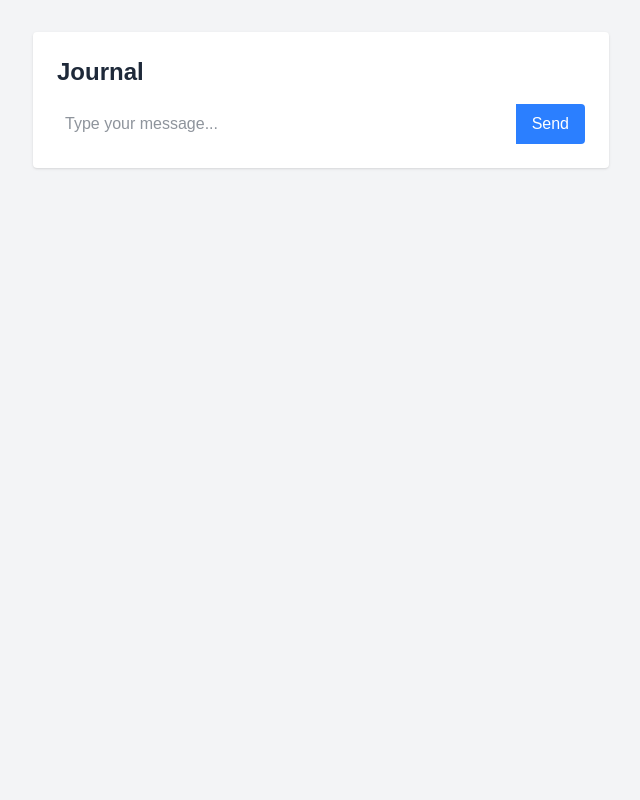
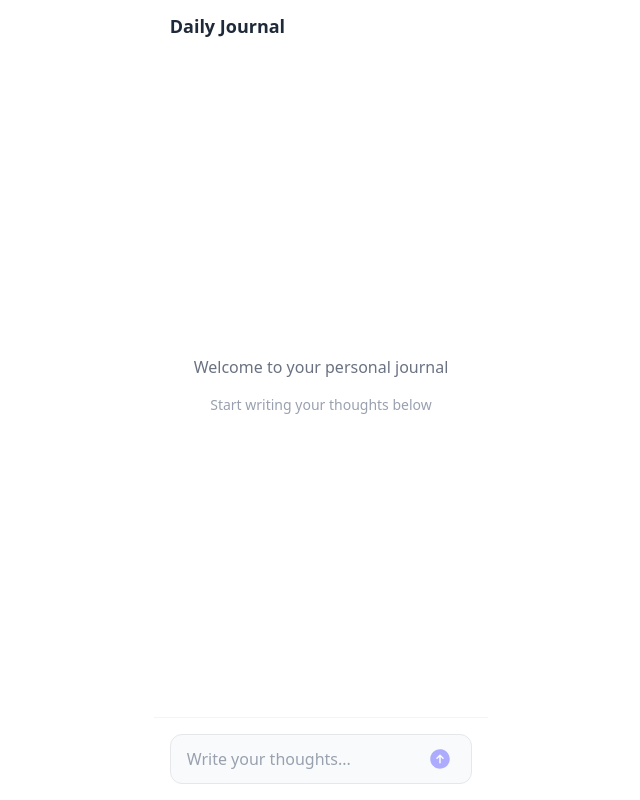
Before and after one commit to has-bi/theramind, a Next.js app: page /journal in a window 1280 px wide. Shown: the whole page, without its empty margins (319-959 px from the left). Built offline with nearby package versions, Linux system fonts and the light colour scheme.

Commit message:
feat: add styling for interactive chatbot to have chat input, chat bubble, and add icons

```diff
--- a/package.json
+++ b/package.json
@@ -10,6 +10,7 @@
     "seed": "node prisma/seed.js"
   },
   "dependencies": {
+    "@heroicons/react": "^2.2.0",
     "@prisma/client": "^6.4.1",
     "next": "15.2.0",
     "openai": "^4.86.1",
--- a/src/app/globals.css
+++ b/src/app/globals.css
@@ -1,23 +1,95 @@
-@import 'tailwindcss';
+@import "tailwindcss";
 
 @theme {
   --font-sans: var(--font-plus-jakarta);
 }
 
-:root {
-  --background: #ffffff;
-  --foreground: #171717;
+html,
+body {
+  @apply flex justify-center bg-white min-h-screen;
 }
 
-@media (prefers-color-scheme: dark) {
-  :root {
-    --background: #0a0a0a;
-    --foreground: #ededed;
+/* Mobile container styles */
+.mobile-container {
+  margin: 0 auto;
+  overflow-x: hidden;
+}
+
+/* Button and Input Components */
+@layer components {
+  /* Primary Button */
+  .btn-primary {
+    @apply w-full py-3 rounded-xl font-medium text-sm text-center transition-colors bg-indigo-700 text-white;
+  }
+
+  .btn-primary:hover {
+    @apply bg-indigo-800;
+  }
+
+  .btn-primary:focus {
+    @apply outline-none ring-1 ring-indigo-500;
+  }
+
+  /* Secondary Button */
+  .btn-secondary {
+    @apply w-full py-3 rounded-xl font-medium text-center text-sm transition-colors bg-indigo-200 text-indigo-800;
+  }
+
+  .btn-secondary:hover {
+    @apply bg-indigo-300;
+  }
+
+  .btn-secondary:focus {
+    @apply outline-none ring-1 ring-indigo-400;
+  }
+
+  /* Tertiary Button */
+  .btn-tertiary {
+    @apply w-full py-3 rounded-xl font-medium text-center text-sm transition-colors bg-indigo-900 text-white;
+  }
+
+  .btn-tertiary:hover {
+    @apply bg-indigo-950;
+  }
+
+  .btn-tertiary:focus {
+    @apply outline-none ring-1 ring-indigo-700;
+  }
+
+  /* Disabled state for buttons */
+  .btn-disabled {
+    @apply opacity-50 cursor-not-allowed;
+  }
+
+  /* Input Component */
+
+  .input-field {
+    @apply w-full py-3 px-4 rounded-xl border border-gray-200 bg-gray-50 transition-all text-gray-800 placeholder-gray-400;
+  }
+
+  .input-field:focus {
+    @apply outline-none ring-0 ring-indigo-500 border-indigo-500;
+  }
+
+  .input-error {
+    @apply border-red-500;
+  }
+
+  .input-disabled {
+    @apply bg-gray-100 text-gray-500 cursor-not-allowed;
+  }
+
+  /* Form Label */
+  .form-label {
+    @apply block text-sm font-medium text-gray-700 mb-1;
+  }
+
+  .form-group {
+    @apply mb-4;
+  }
+
+  /* Error Message */
+  .error-text {
+    @apply mt-1 text-sm text-red-500;
   }
 }
-
-body {
-  color: var(--foreground);
-  background: var(--background);
-  font-family: Arial, Helvetica, sans-serif;
-}
--- a/src/app/journal/page.js
+++ b/src/app/journal/page.js
@@ -1,17 +1,21 @@
 "use client";
 
-import { useState } from "react";
+import { useState, useRef } from "react";
+import { ArrowUpCircleIcon } from "@heroicons/react/24/solid";
 
 export default function Journal() {
   const [messages, setMessages] = useState([]);
   const [input, setInput] = useState("");
+  const [isLoading, setIsLoading] = useState(false);
 
   const sendMessage = async (e) => {
-    if (!input.trim()) return;
+    e?.preventDefault();
+    if (!input.trim() || isLoading) return;
 
     const newMessages = [...messages, { role: "user", content: input }];
     setMessages(newMessages);
     setInput("");
+    setIsLoading(true);
 
     try {
       const res = await fetch("/api/chat", {
@@ -31,46 +35,104 @@ export default function Journal() {
         console.log(data.error);
       }
     } catch (error) {
+      setMessages([
+        ...newMessages,
+        { role: "error", content: "Failed to send message. Please try again." },
+      ]);
       console.log(error);
+    } finally {
+      setIsLoading(false);
+    }
+  };
+
+  const handleKeyDown = (e) => {
+    if (e.key === "Enter" && !e.shiftKey) {
+      e.preventDefault();
+      sendMessage;
     }
   };
 
   return (
-    <div className="min-h-screen p-8 bg-gray-100">
-      <div className="max-w-xl mx-auto bg-white p-6 rounded shadow">
-        <h1 className="text-2xl font-bold mb-4 text-gray-800">Journal</h1>
-        <div className="space-y-4">
+    <div className="mobile-container w-full max-w-md flex flex-col h-screen bg-white">
+      {/* Header */}
+      <header className="px-4 py-3  bg-white sticky top-0 z-10">
+        <h1 className="text-lg font-semibold text-gray-800">Daily Journal</h1>
+      </header>
+
+      {/* Messages Container */}
+      <main className="flex-1 overflow-y-auto px-4 py-2 flex flex-col">
+        {messages.length === 0 ? (
+          <div className="flex-1 flex items-center justify-center">
+            <div className="text-center p-6">
+              <p className="text-gray-500 mb-4">
+                Welcome to your personal journal
+              </p>
+              <p className="text-sm text-gray-400">
+                Start writing your thoughts below
+              </p>
+            </div>
+          </div>
+        ) : (
+          <div className="space-y-3 pb-4 mt-auto">
             {messages.map((msg, index) => (
               <div
                 key={index}
-              className={`p-3 rounded ${
-                msg.role === "user"
-                  ? "bg-blue-100 text-blue-900"
-                  : "bg-gray-100 text-gray-900"
+                className={`flex ${
+                  msg.role === "user" ? "justify-end" : "justify-start"
                 }`}
               >
-              <strong>{msg.role === "user" ? "You" : "Bot"}:</strong>{" "}
+                <div
+                  className={`max-w-xs rounded-xl px-4 py-3 ${
+                    msg.role === "user"
+                      ? "bg-indigo-700 text-white rounded-tr-none"
+                      : msg.role === "error"
+                      ? "bg-red-100 text-red-800 rounded-tl-none"
+                      : "bg-gray-100 text-gray-800 rounded-tl-none"
+                  }`}
+                >
                   {msg.content}
                 </div>
+              </div>
             ))}
+            {isLoading && (
+              <div className="flex justify-start">
+                <div className="bg-gray-100 rounded-xl rounded-tl-none px-4 py-3">
+                  <div className="flex space-x-2">
+                    <div className="w-2 h-2 rounded-full bg-gray-400 animate-pulse"></div>
+                    <div className="w-2 h-2 rounded-full bg-gray-400 animate-pulse delay-150"></div>
+                    <div className="w-2 h-2 rounded-full bg-gray-400 animate-pulse delay-300"></div>
                   </div>
-        <div className="mt-4 flex text-gray-800">
+                </div>
+              </div>
+            )}
+          </div>
+        )}
+      </main>
+
+      {/* Input Section */}
+      <footer className="border-t border-gray-100 p-4 bg-white">
+        <form onSubmit={sendMessage} className="relative">
           <input
             type="text"
             value={input}
             onChange={(e) => setInput(e.target.value)}
-            placeholder="Type your message..."
-            className="flex-1 p-2 border-gray-300 rounded-l"
+            onKeyDown={handleKeyDown}
+            placeholder="Write your thoughts..."
+            className={`input-field pr-12 ${isLoading ? "input-disabled" : ""}`}
+            disabled={isLoading}
           />
           <button
-            onClick={sendMessage}
-            className="px-4 py-2 bg-blue-500 text-white rounded-r"
+            type="submit"
+            className={`absolute right-3 top-1/2 transform -translate-y-1/2 p-2 text-indigo-700 hover:text-indigo-900 ${
+              !input.trim() || isLoading ? "opacity-50" : ""
+            }`}
+            disabled={!input.trim() || isLoading}
+            aria-label="Send message"
           >
-            {" "}
-            Send{" "}
+            <ArrowUpCircleIcon className="size-6 text-indigo-500" />
           </button>
-        </div>
-      </div>
+        </form>
+      </footer>
     </div>
   );
 }
```
Also changed, not shown: 1 other file (tests, documents, lock files or other folders). Lines whose indentation alone changed are shown as unchanged.
